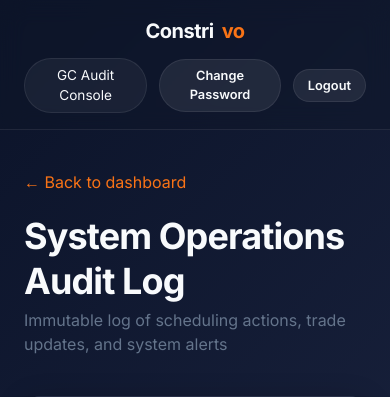
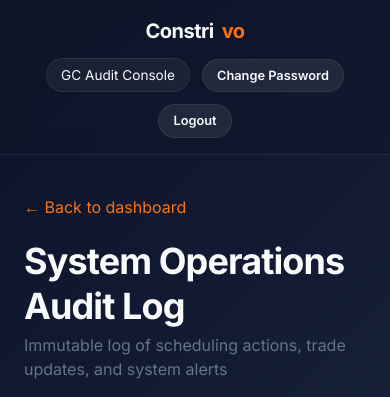
Before and after one commit to vlkovalev/Trades-Coordination, a Flask app: template templates/audit.html in a window 390 px wide. Shown: the top 397 px of the page. Run offline with Flask 3, Linux system fonts and the light colour scheme; the template is opened without the code that fills it, so the values that code supplies are empty; some libraries are stand-ins or nearby versions.

Commit message:
fix(css): wrap header buttons on mobile to prevent horizontal scroll
- Added flex-wrap and justify-content to .nav-container button group in @media (max-width: 600px)
- Fixes header overflow on narrow phone screens by allowing button row to wrap

Co-Authored-By: Claude Sonnet 5 <noreply@anthropic.com>

```diff
--- a/static/css/style.css
+++ b/static/css/style.css
@@ -461,4 +461,9 @@ header {
     gap: 12px;
     text-align: center;
   }
+
+  .nav-container > .flex {
+    flex-wrap: wrap;
+    justify-content: center;
+  }
 }
```
